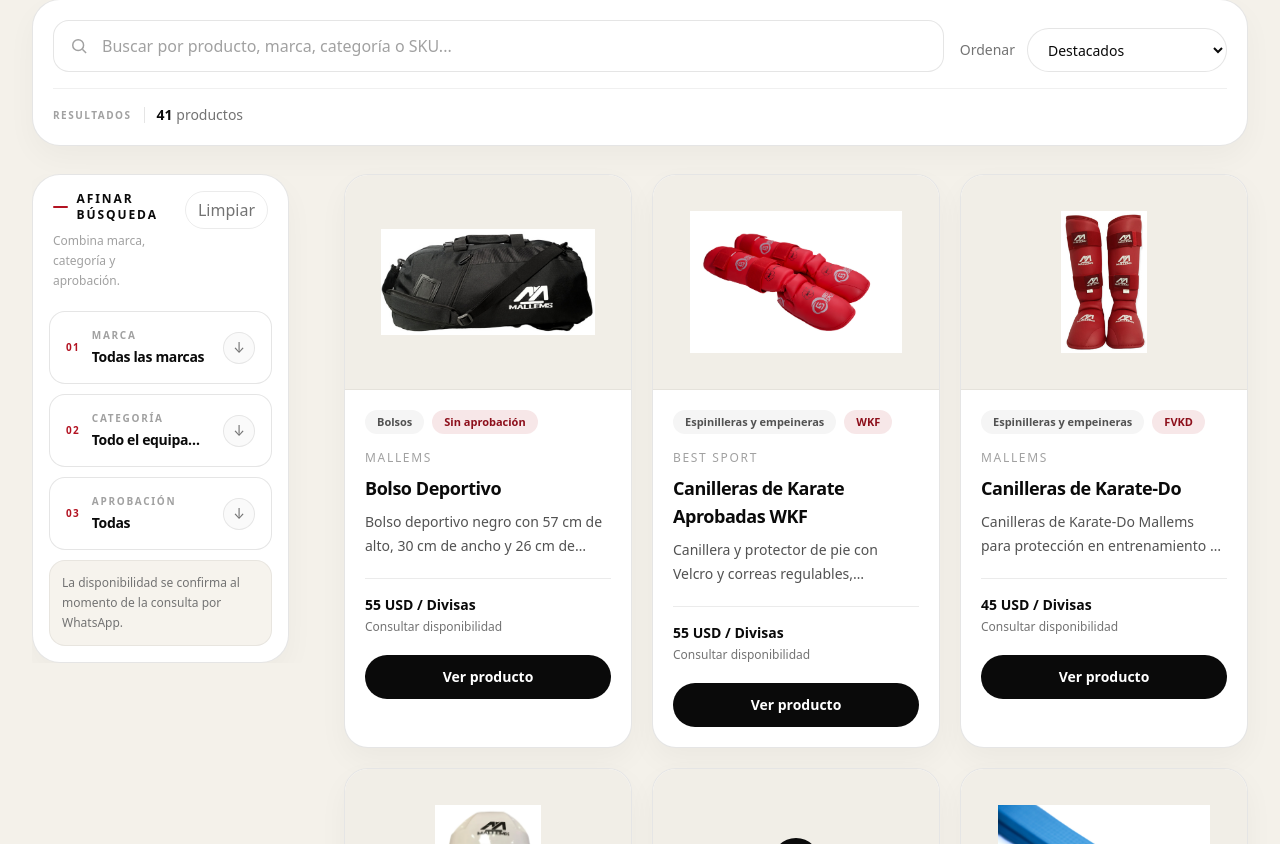
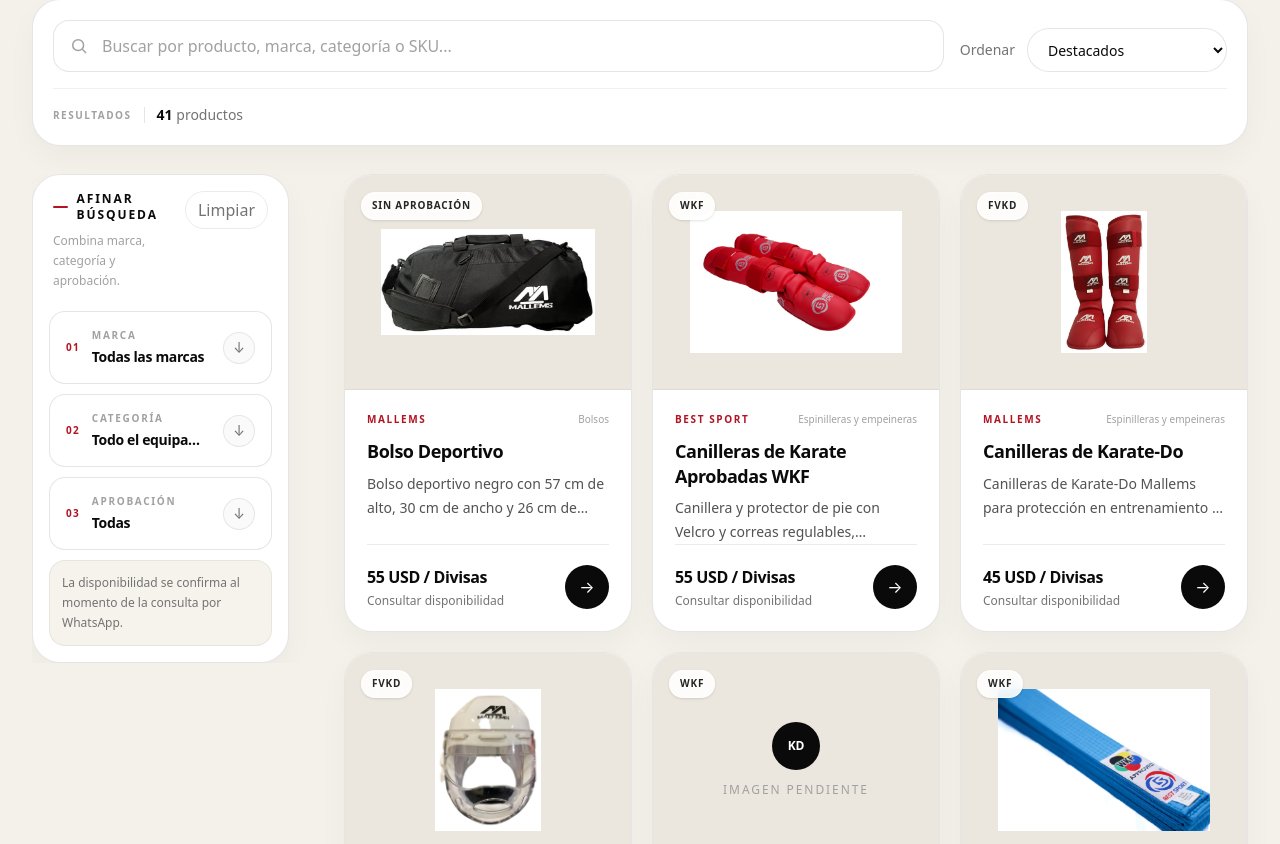
Before and after one commit to maorusohh/catalogo-karate, a Next.js app: page /catalogo in a window 1280 px wide. Shown: the part 596-1440 px from the top of the page. Built offline with nearby package versions, Linux system fonts and the light colour scheme.

Commit message:
refactor: refine catalog product cards

```diff
--- a/src/components/catalog/product-card.tsx
+++ b/src/components/catalog/product-card.tsx
@@ -28,9 +28,9 @@ export function ProductCard({ product, brandName, categoryName }: ProductCardPro
   const primaryPrice = product.prices[0];
 
   return (
-    <article className="group flex h-full flex-col overflow-hidden rounded-3xl border border-black/10 bg-white shadow-[0_12px_30px_rgba(0,0,0,0.04)] transition-transform hover:-translate-y-1">
+    <article className="group flex h-full flex-col overflow-hidden rounded-[1.75rem] border border-black/10 bg-white shadow-[0_12px_30px_rgba(0,0,0,0.035)] transition-[transform,box-shadow,border-color] duration-200 hover:-translate-y-1 hover:border-black/15 hover:shadow-[0_18px_40px_rgba(0,0,0,0.07)]">
       <Link href={`/producto/${product.slug}`} className="block" aria-label={`Ver ${product.name}`}>
-        <div className="relative aspect-[4/3] overflow-hidden border-b border-black/5 bg-[#f1eee7]">
+        <div className="relative aspect-[4/3] overflow-hidden border-b border-black/5 bg-[#ebe7de]">
           {image ? (
             <Image
               src={image.src}
@@ -52,28 +52,28 @@ export function ProductCard({ product, brandName, categoryName }: ProductCardPro
               </div>
             </div>
           )}
+
+          <div className="absolute top-4 left-4">
+            <span className="inline-flex min-h-7 items-center rounded-full border border-white/65 bg-white/88 px-2.5 text-[10px] font-semibold tracking-[0.08em] text-neutral-800 uppercase shadow-sm backdrop-blur">
+              {approvalLabels[product.approval]}
+            </span>
+          </div>
         </div>
       </Link>
 
-      <div className="flex flex-1 flex-col p-5">
-        <div className="flex flex-wrap gap-2">
-          <span className="rounded-full bg-neutral-100 px-3 py-1 text-[11px] font-semibold text-neutral-600">
-            {categoryName}
-          </span>
-
-          <span className="rounded-full bg-[#b31322]/10 px-3 py-1 text-[11px] font-semibold text-[#8d0f1b]">
-            {approvalLabels[product.approval]}
-          </span>
-        </div>
-
-        <p className="mt-4 text-xs font-medium tracking-[0.14em] text-neutral-400 uppercase">
+      <div className="flex flex-1 flex-col p-5 sm:p-5.5">
+        <div className="flex items-center justify-between gap-3">
+          <p className="truncate text-[10px] font-semibold tracking-[0.16em] text-[var(--ck-red)] uppercase">
             {brandName}
           </p>
 
-        <h2 className="mt-2 text-lg font-semibold tracking-tight text-neutral-950">
+          <p className="truncate text-[10px] font-medium text-neutral-400">{categoryName}</p>
+        </div>
+
+        <h2 className="mt-3 text-lg leading-snug font-semibold tracking-tight text-neutral-950">
           <Link
             href={`/producto/${product.slug}`}
-            className="transition-colors hover:text-[#b31322]"
+            className="transition-colors hover:text-[var(--ck-red)]"
           >
             {product.name}
           </Link>
@@ -83,8 +83,9 @@ export function ProductCard({ product, brandName, categoryName }: ProductCardPro
           {product.shortDescription}
         </p>
 
-        <div className="mt-5 border-t border-black/8 pt-4">
-          <p className="text-sm font-semibold text-neutral-950">
+        <div className="mt-auto flex items-end justify-between gap-4 border-t border-black/8 pt-5">
+          <div className="min-w-0">
+            <p className="truncate text-base font-semibold tracking-tight text-neutral-950">
               {primaryPrice?.label ?? "Consultar precio"}
             </p>
 
@@ -95,10 +96,12 @@ export function ProductCard({ product, brandName, categoryName }: ProductCardPro
 
           <Link
             href={`/producto/${product.slug}`}
-          className="mt-5 inline-flex min-h-11 items-center justify-center rounded-full bg-neutral-950 px-5 text-sm font-semibold text-white transition-colors hover:bg-[#b31322]"
+            aria-label={`Abrir ficha de ${product.name}`}
+            className="flex size-11 shrink-0 items-center justify-center rounded-full border border-black/10 bg-neutral-950 text-white transition-all duration-200 group-hover:border-[var(--ck-red)] group-hover:bg-[var(--ck-red)]"
           >
-          Ver producto
+            <span aria-hidden="true">→</span>
           </Link>
+        </div>
       </div>
     </article>
   );
```
Lines whose indentation alone changed are shown as unchanged.
